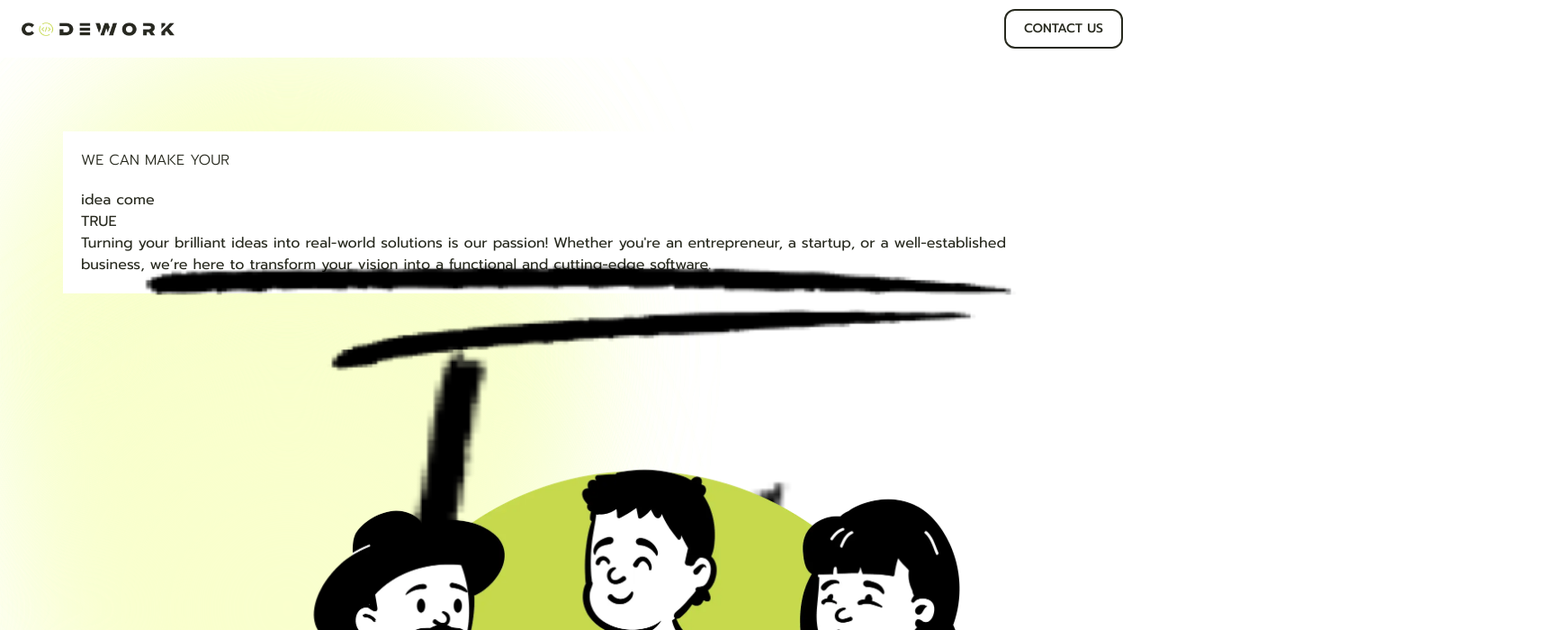
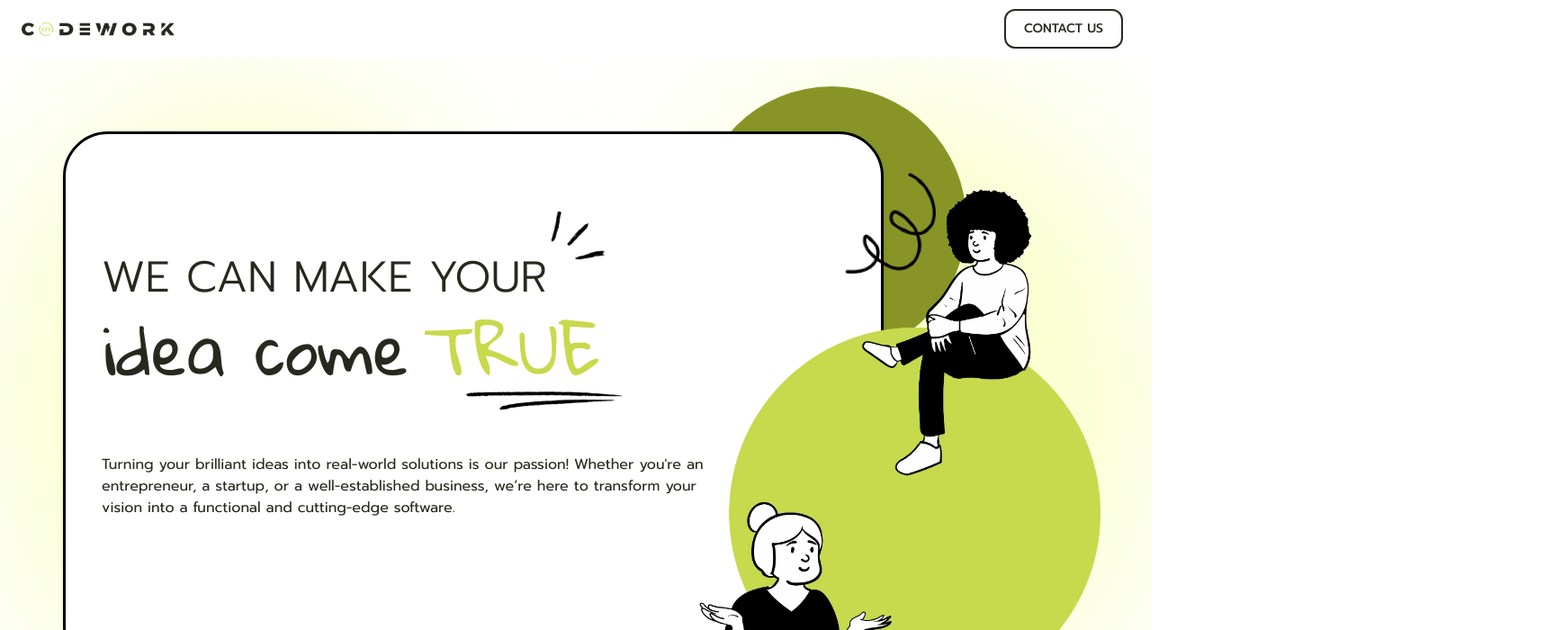
Before and after one commit to The-Alzhemist/codework-landing-page, a Next.js app: page / in a window 1280 px wide. Shown: the top 700 px of the page at 90% size, 1727 px wide, since content can reach past the window. Built offline with nearby package versions, Linux system fonts and the light colour scheme.

Commit message:
update: tailwind config

```diff
--- a/tailwind.config.js
+++ b/tailwind.config.js
@@ -3,6 +3,7 @@ module.exports = {
   content: [
     './src/pages/**/*.{js,ts,jsx,tsx,mdx}',
     './src/components/**/*.{js,ts,jsx,tsx,mdx}',
+    './src/features/**/*.{js,ts,jsx,tsx,mdx}',
     './src/app/**/*.{js,ts,jsx,tsx,mdx}',
     './components/**/*.{js,ts,jsx,tsx,mdx}',
   ],
```
